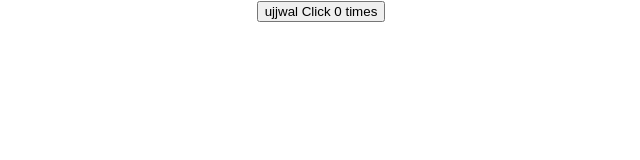
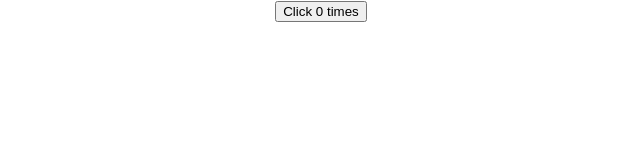
Before and after one commit to ujjwal-dot/my-app, a React (Create React App) app: page / in a window 1280 px wide. Shown: the top 160 px of the page, without its empty margins (319-959 px from the left). Built offline with nearby package versions, Linux system fonts and the light colour scheme.

Commit message:
Render Props

```diff
--- a/src/App.js
+++ b/src/App.js
@@ -24,13 +24,16 @@ import PortalDemo from './components/PortalDemo';
 import Hero from './components/Hero';
 import ErrorBoundary from './components/ErrorBoundary';
 import ClickCounter from './components/ClickCounter';
+import Newcounter from './components/Newcounter';
+import ClickCounterTwo from './components/ClickCounterTwo';
 
 
 function App() {
   return (
     <div className="App">
 
-     <ClickCounter name='ujjwal'/>
+     {/* <ClickCounter name='ujjwal'/> */}
+     <Newcounter render={(count,incrementCount)=>(<ClickCounterTwo count={count} incrementCount={incrementCount}/>)}/>
 
 
 
--- /dev/null
+++ b/src/components/ClickCounterTwo.js
@@ -0,0 +1,14 @@
+import React, { Component } from 'react'
+
+ class ClickCounterTwo extends Component {
+  render() {
+    const{count,incrementCount} = this.props
+    return (
+      <div>
+        <button onClick={incrementCount}>{this.props.name} Click {count} times</button>
+      </div>
+    )
+  }
+}
+
+export default ClickCounterTwo
--- /dev/null
+++ b/src/components/Newcounter.js
@@ -0,0 +1,26 @@
+import React, { Component } from 'react'
+
+ class Newcounter extends Component {
+    constructor(props) {
+        super(props)
+
+        this.state = {
+          count:0
+        }
+      }
+
+      incrementCount=()=>{
+          this.setState(prevState=>{
+            return {count:prevState.count+1}
+          })
+      }
+  render() {
+    return (
+      <div>
+        {this.props.render(this.state.count,this.incrementCount)}
+      </div>
+    )
+  }
+}
+
+export default Newcounter
```
